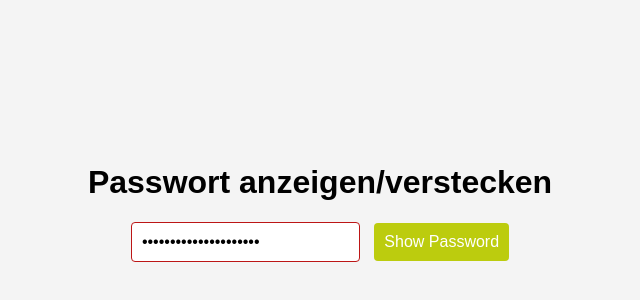
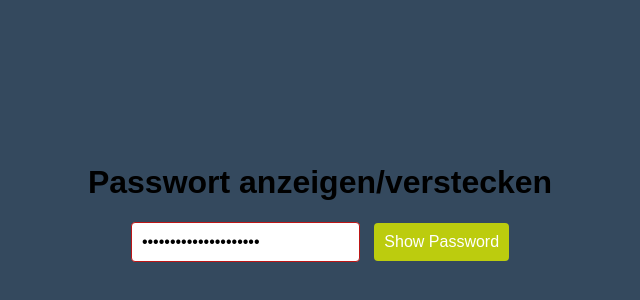
Before and after one commit to andyhuschka/password-toggle, a plain HTML site: page index.html in a window 1280 px wide. Shown: the part 198-498 px from the top of the page, without its empty margins (320-960 px from the left). Drawn offline with Linux system fonts and the light colour scheme.

Commit message:
change background color

```diff
--- a/style.css
+++ b/style.css
@@ -5,7 +5,7 @@ body {
   align-items: center;
   height: 100vh;
   margin: 0;
-  background-color: #f4f4f4;
+  background-color: #34495e;
 }
 
 .container {
```
